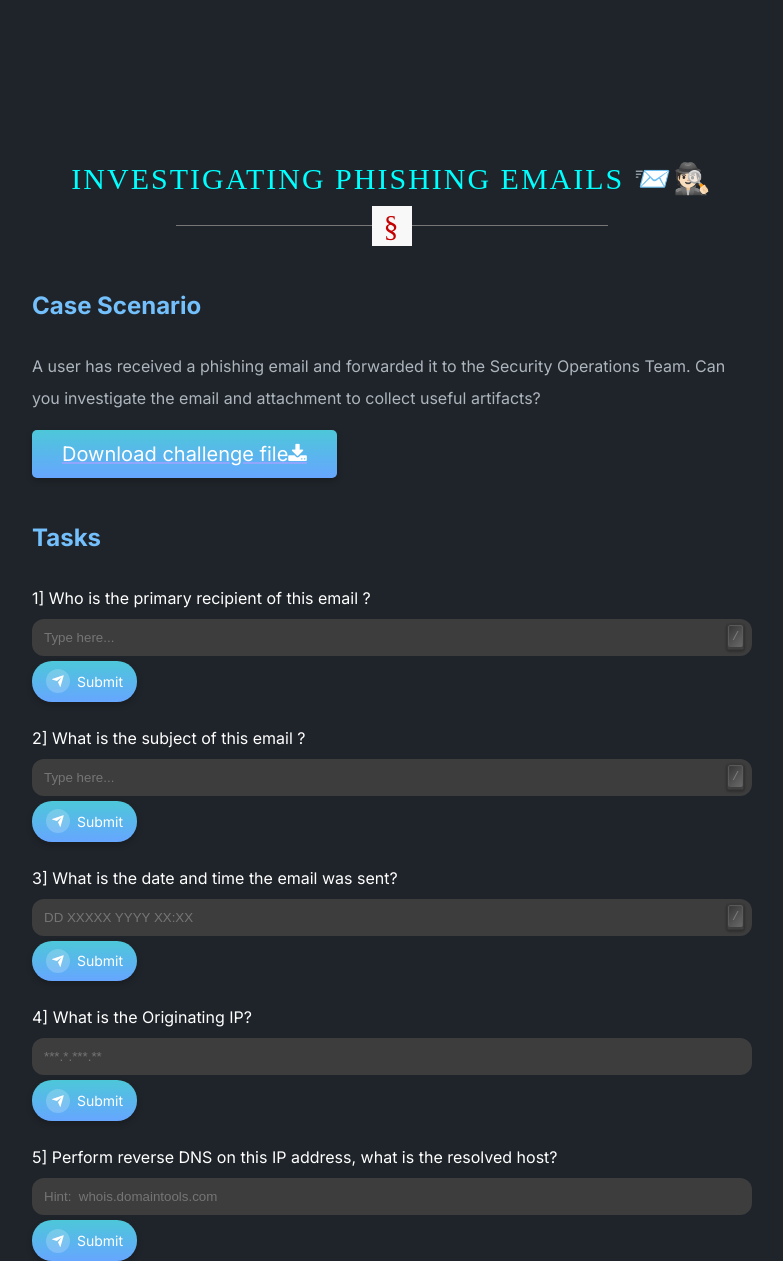
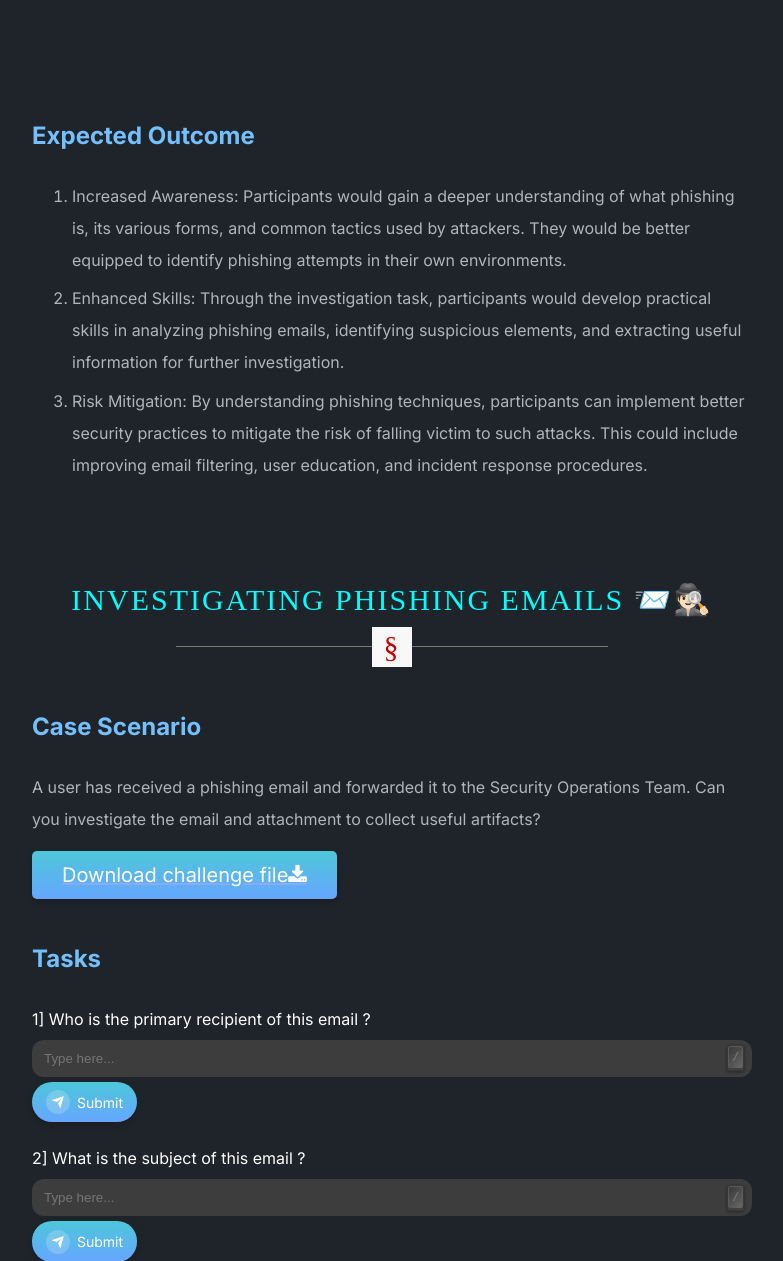
Before and after one commit to thelocalh0st/ForensicsWorkstation, a Jekyll site: the page built from _posts/2024-04-15-phish1.md, in a window 1280 px wide and 1400 px high, scrolled down 4691 px, cut to the strip 139-1400 px from the top of the window. Shown: the whole strip, without its empty margins (248-1031 px from the left). Built offline with Jekyll 4.4.1, drawn with Linux system fonts in a browser that asks for light colours; some of the changed text lies outside the part shown.

Commit message:
ouutcome

```diff
--- a/_posts/2024-04-15-phish1.md
+++ b/_posts/2024-04-15-phish1.md
@@ -73,7 +73,15 @@ Attachments - If you see an attachment in an email you weren't expecting or that
 <div style="display: flex; justify-content: center;">
 <iframe width="560" height="315" src="https://www.youtube.com/embed/T7K6znhEVjY?si=yfbruuPj0EEUt7Hu" title="YouTube video player" frameborder="0" allow="accelerometer; autoplay; clipboard-write; encrypted-media; gyroscope; picture-in-picture; web-share" referrerpolicy="strict-origin-when-cross-origin" allowfullscreen></iframe>
 </div>
-<br><br><br><br>
+<br><br>
+
+## Expected Outcome
+
+1. Increased Awareness: Participants would gain a deeper understanding of what phishing is, its various forms, and common tactics used by attackers. They would be better equipped to identify phishing attempts in their own environments.
+2. Enhanced Skills: Through the investigation task, participants would develop practical skills in analyzing phishing emails, identifying suspicious elements, and extracting useful information for further investigation.
+3. Risk Mitigation: By understanding phishing techniques, participants can implement better security practices to mitigate the risk of falling victim to such attacks. This could include improving email filtering, user education, and incident response procedures.
+
+<br><br>
 
 <div class="eleven">
   <h1 style="color:cyan;">Investigating Phishing Emails 📨🕵🏻</h1>
```
Also changed, not shown: other parts of _posts/2024-04-15-phish1.md (+1 -4 lines).
